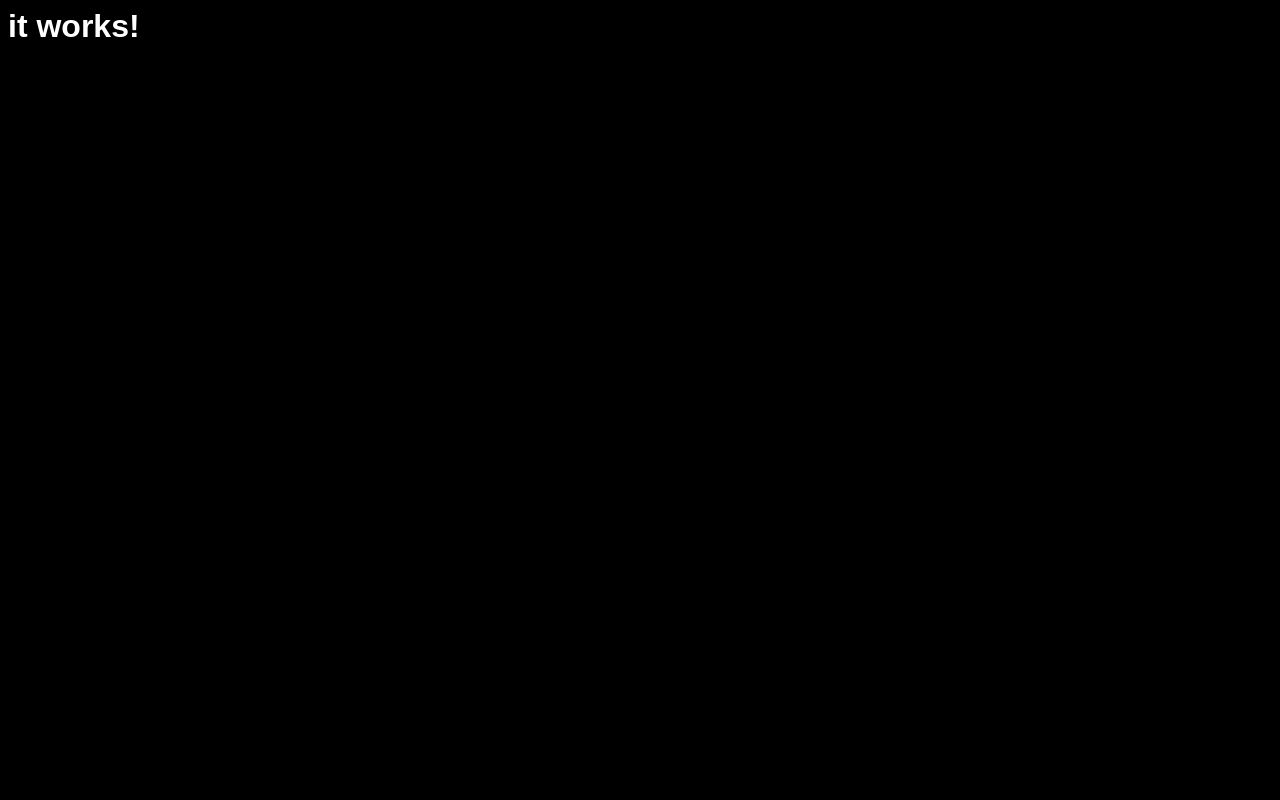
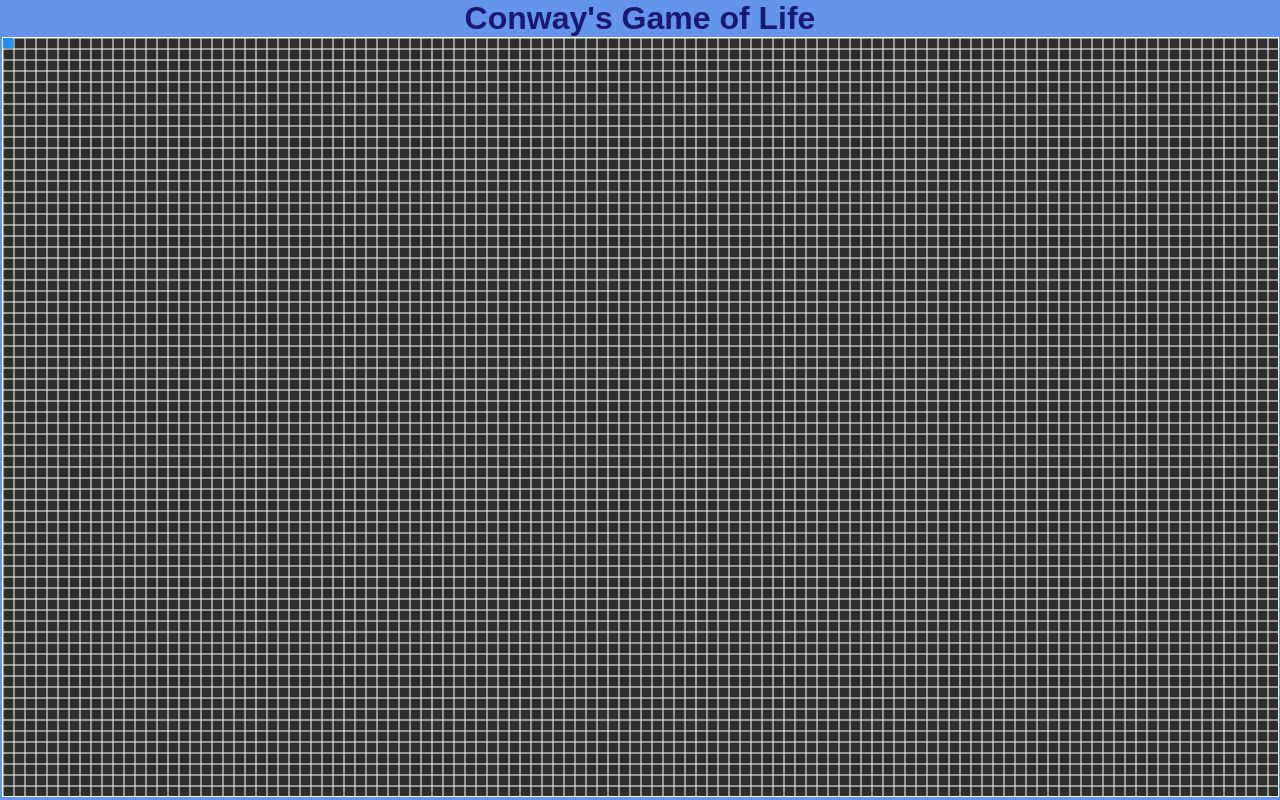
Before and after one commit to magicXY23/SHRINK, a website: page src/index.html in a window 1280 px wide. Drawn offline with Linux system fonts and the light colour scheme.

Commit message:
Completed the initial set up for Conway's Game of Life board, adopted a blue gray color scheme, basic code for drawing the board, tried my best to make the board work with window resizing but not zooming, etc.

```diff
--- a/src/index.html
+++ b/src/index.html
@@ -1,11 +1,73 @@
 <body>
-  <h1>it works!</h1>
-  <style>
-    body { background: black; color: white; font-family: sans-serif; }
-  </style>
-  <script>
+    <h1>Conway's Game of Life</h1>
+    <canvas id="c"></canvas>
+
+    <style>
+    body {
+        background: CornflowerBlue;
+        color: MidnightBlue;
+        font-family: sans-serif;
+        margin: 0px;
+    }
+    h1 {
+        text-align: center;
+        margin: 0px;
+    }
+    #c {
+        display: block;
+        border: 1px solid White;
+        margin: auto;
+    }
+    </style>
+
+    <script>
     const title = document.querySelector("h1");
-    title.onclick = () => (title.textContent = "you clicked it");
-  </script>
+    let isClicked = false;
+    title.onclick = () => {
+        isClicked = !isClicked;
+        title.textContent = isClicked ? "LOL you clicked it" : "Conway's Game of Life";
+    };
 
+    const c = document.getElementById('c')
+    const ctx = c.getContext("2d");
+
+    const size = 10;
+    let cols, rows, grid = [];
+    let lastOuterWidth, lastOuterHeight;
+    let block = {x: 0, y: 0};
+
+    function draw() {
+        ctx.fillStyle = "#2E2E2E";
+        ctx.fillRect(0, 0, c.width, c.height);
+        ctx.strokeStyle = "White";
+        ctx.lineWidth = 1;
+        ctx.beginPath();
+        for (let i = 0; i < cols; i++) {
+            ctx.moveTo(i*(size + 1), 0);
+            ctx.lineTo(i*(size + 1), c.height);
+        }
+        for (let j = 0; j < rows; j++) {
+            ctx.moveTo(0, j*(size + 1));
+            ctx.lineTo(c.width, j*(size + 1));
+        }
+        ctx.stroke();
+        ctx.fillStyle = "DodgerBlue";
+        ctx.fillRect(block.x, block.y, size, size);
+    }
+
+    onresize = () => {
+        if (lastOuterWidth === outerWidth && lastOuterHeight === outerHeight) {
+            return;
+        }
+        lastOuterWidth = outerWidth;
+        lastOuterHeight = outerHeight;
+        cols = Math.floor((innerWidth - 2)/(size + 1));
+        rows = Math.floor((innerHeight - title.offsetHeight - 2)/(size + 1));
+        c.width = cols*size + cols - 1;
+        c.height = rows*size + rows - 1;
+        draw();
+    };
+    onresize();
+
+    </script>
 </body>
```
Also changed, not shown: dist/index.html, dist/uri.txt.
